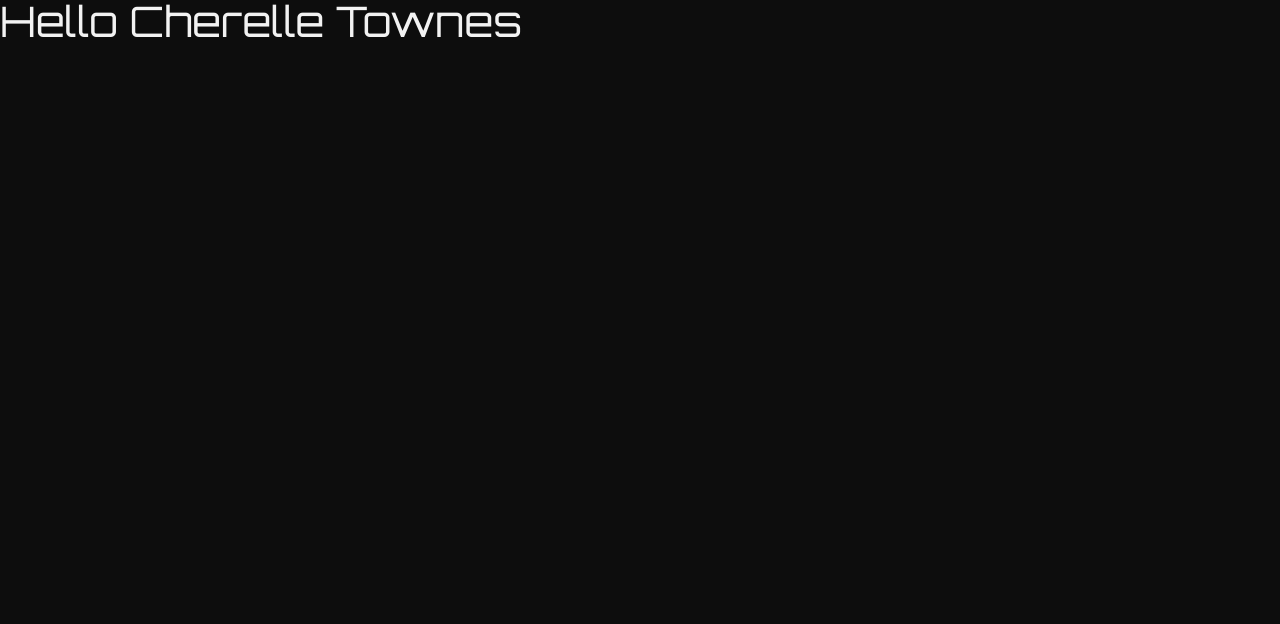
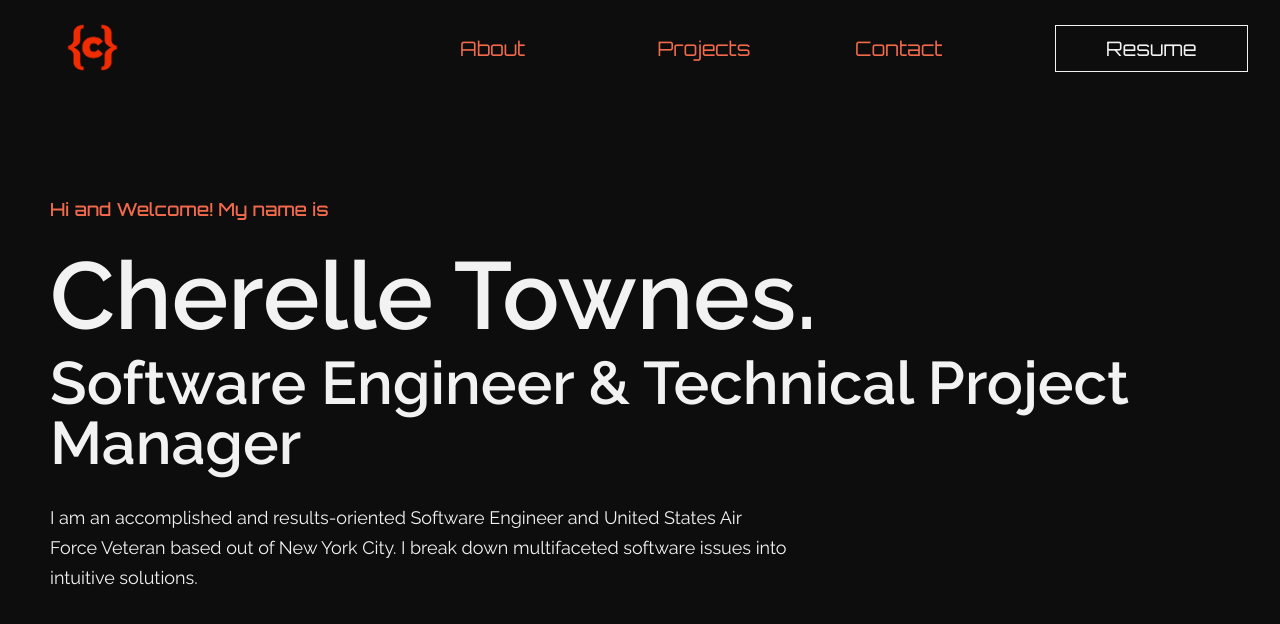
Before and after one commit to CherelleTownes/portfolio, a React (Create React App) app: page / in a window 1280 px wide. Shown: the top 624 px of the page. Built offline with nearby package versions, Linux system fonts and the light colour scheme.

Commit message:
finished intro section

```diff
--- a/package.json
+++ b/package.json
@@ -10,6 +10,7 @@
     "react-dom": "^16.13.1",
     "react-router-dom": "^5.2.0",
     "react-scripts": "3.4.1",
+    "react-scroll": "^1.7.16",
     "styled-components": "^5.1.0",
     "styled-reset": "^4.1.4"
   },
--- a/src/App.js
+++ b/src/App.js
@@ -2,7 +2,7 @@ import React from 'react';
 
 import GlobalStyle from './Components/shared/GlobalStyle';
 import Header from './Components/Header';
-
+import Intro from './Components/Intro';
 
 
 function App() {
@@ -10,6 +10,7 @@ function App() {
     <>
     <GlobalStyle />
       <Header />
+      <Intro></Intro>
 
       </>
   );
--- a/src/Components/Header/index.js
+++ b/src/Components/Header/index.js
@@ -1,14 +1,77 @@
 import React from 'react';
 import styled from 'styled-components';
+import { Link } from "react-router-dom";
+import * as Scroll from 'react-scroll';
+import logo from '../../assets/images/Logo.png';
 
 
-const StyledHeader = styled.h1`
-    font-size: 42px;
-    color: #F2F2F2;
+const StyledHeader = styled.header`
+    height: 100px;
+    width: 100%;
+    padding-top: 20px;
+`;
+
+const Nav = styled.nav`
+  display: grid;
+  grid-template-columns: 2fr 1fr 1fr 1fr 1fr;
+  align-items: center;
+  padding-left: 65px;
+  padding-right: 30px;
+
+`;
+
+const Logo = styled(Link)`
+  img {height: 55px}
+`;
+
+const NavLink = styled(Scroll.Link)`
+  font-size: 20px;
+  text-decoration: none;
+  color: #F26A4B;
+  cursor: pointer;
+`;
+
+const Button = styled.button`
+  background-color: #0D0D0D;
+  color: #F2F2F2;
+  font-family:'Orbitron', sans-serif;
+  border: 1px solid #F2F2F2;
+  padding: 10px 32px;
+  text-align: center;
+  text-decoration: none;
+  display: inline-block;
+  font-size: 20px;
+  margin: 4px 2px;
+  transition-duration: 0.4s;
+  cursor: pointer;
+  :hover {
+  background-color: #F26A4B;
+  color: white;
+  }
+  @media (max-width: 425px) {
+    padding: 0px 16px;
+    font-size: 14px;
+    margin-top: 20px;
+  }
 `;
 
 export default function Header() {
   return (
-    <StyledHeader>Hello Cherelle Townes</StyledHeader>
+    <StyledHeader>
+      <Nav>
+        <Logo to exact="/"><img src={logo} alt="Logo"></img></Logo>
+        <NavLink to="about" spy={true} smooth={true} offset={-165} duration={700}>
+          About
+          </NavLink>
+        <NavLink to="projects" spy={true} smooth={true} offset={-171} duration={500}>
+          Projects
+          </NavLink>
+        <NavLink to="contact" spy={true} smooth={true} offset={-80} duration={700}>
+          Contact
+        </NavLink>
+        <Button>Resume</Button>
+      </Nav>
+    </StyledHeader>
+
   )
 }
--- /dev/null
+++ b/src/Components/Intro/index.js
@@ -0,0 +1,53 @@
+import React from 'react';
+import styled from 'styled-components';
+
+const StyledIntro = styled.section`
+   height: 500px;
+   width: 100%;
+   padding-left: 50px;
+   padding-top: 100px;
+`;
+
+
+const TopText = styled.h3`
+   font-size: 18px;
+   font-weight: 500;
+    color: #F26A4B;
+`;
+
+const NameText = styled.h1`
+    font-size: 95px;
+    font-weight: 600;
+    color: #F2F2F2;
+    font-family: 'Raleway', sans-serif;
+    padding-top: 30px;
+`;
+
+const BottomText = styled.h1`
+    font-size: 60px;
+    font-weight: 600;
+    color: #F2F2F2;
+    font-family: 'Raleway', sans-serif;
+    padding-top: 10px;
+`;
+
+const IntroText = styled.p`
+width: 60%;
+  font-size: 18px;
+  color: #F2F2F2;
+  font-family: 'Raleway', sans-serif;
+  line-height: 30px;
+  padding-top: 30px;
+`;
+
+
+export default function Intro() {
+  return (
+    <StyledIntro>
+      <TopText>Hi and Welcome! My name is</TopText>
+      <NameText>Cherelle Townes.</NameText>
+      <BottomText>Software Engineer & Technical Project Manager</BottomText>
+      <IntroText>I am an accomplished and results-oriented Software Engineer and United States Air Force Veteran based out of New York City. I break down multifaceted software issues into intuitive solutions.</IntroText>
+    </StyledIntro>
+  )
+}
```
Also changed, not shown: src/assets/images/Logo.png (added), 1 other file (tests, documents, lock files or other folders).
